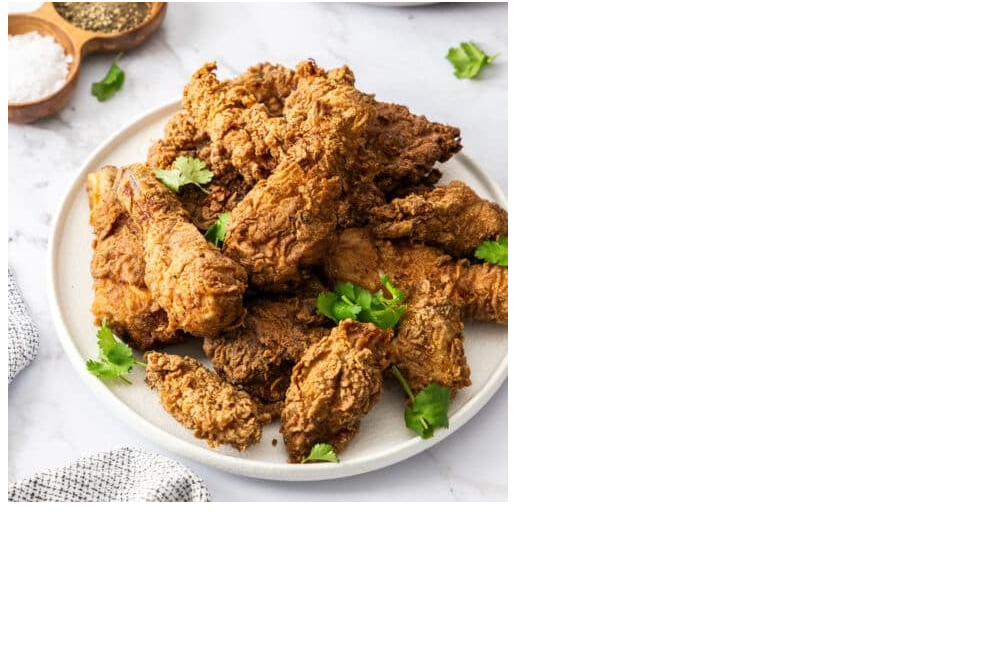
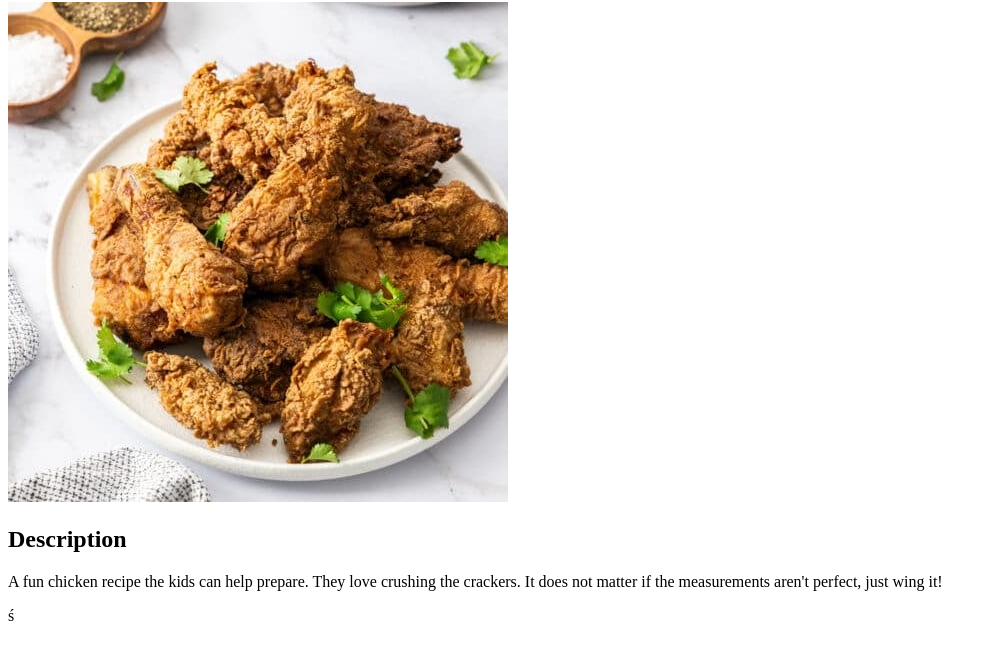
Before and after one commit to lfaroukkk/odin-recipes, a plain HTML site: page recipes/fried-chicken.html in a window 1280 px wide. Shown: the part 78-738 px from the top of the page, without its empty margins (0-996 px from the left). Drawn offline with Linux system fonts and the light colour scheme.

Commit message:
Add chicken recipe description

```diff
--- a/recipes/fried-chicken.html
+++ b/recipes/fried-chicken.html
@@ -7,4 +7,6 @@
 <body>
     <h1>Fried Chicken</h1>
     <img src="../images/fried-chicken.jpg" alt="fried Chicken" height="500" width="500">
+    <h2>Description</h2>
+    <p>A fun chicken recipe the kids can help prepare. They love crushing the crackers. It does not matter if the measurements aren't perfect, just wing it!</p>ś
 </body>
```
